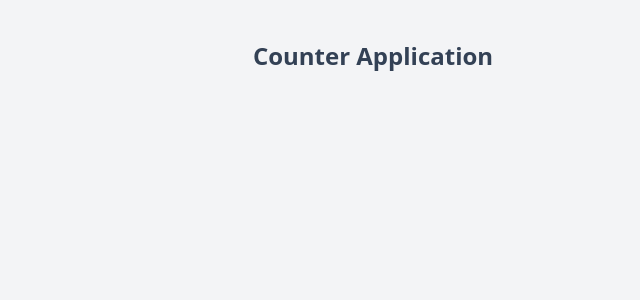
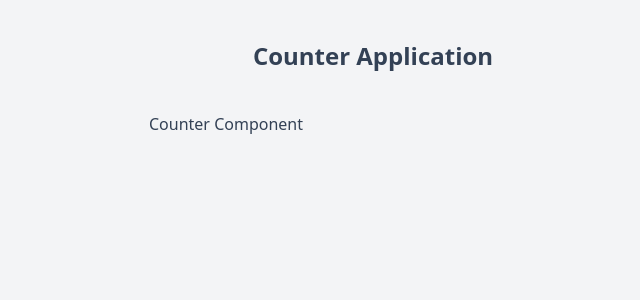
Before and after one commit to it27427/react-redux-Redux-Toolkit, a React (Vite) app: page / in a window 1280 px wide. Shown: the top 300 px of the page, without its empty margins (267-907 px from the left). Built offline with nearby package versions, Linux system fonts and the light colour scheme.

Commit message:
Counter States

```diff
--- a/src/components/Counter.jsx
+++ b/src/components/Counter.jsx
@@ -1,6 +1,10 @@
-import React from 'react';
+import { useState } from 'react';
 
 const Counter = () => {
+  const [count, setCount] = useState(0);
+
+  const handleIncrement = () => {};
+
   return (
     <div>
       <h2>Counter Component</h2>
--- a/src/pages/HomePage.jsx
+++ b/src/pages/HomePage.jsx
@@ -1,3 +1,5 @@
+import Counter from '@/components/Counter';
+
 const HomePage = () => {
   return (
     <div className='w-screen h-screen p-10 bg-gray-100 text-slate-700'>
@@ -5,7 +7,9 @@ const HomePage = () => {
         Counter Application
       </h1>
 
-      <div className='max-w-md mx-auto mt-10 space-y-5'></div>
+      <div className='max-w-md mx-auto mt-10 space-y-5'>
+        <Counter />
+      </div>
     </div>
   );
 };
```
